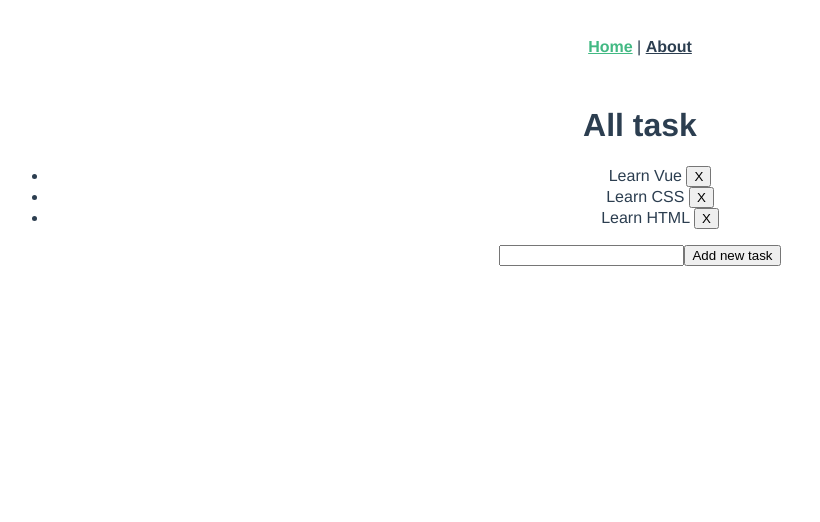
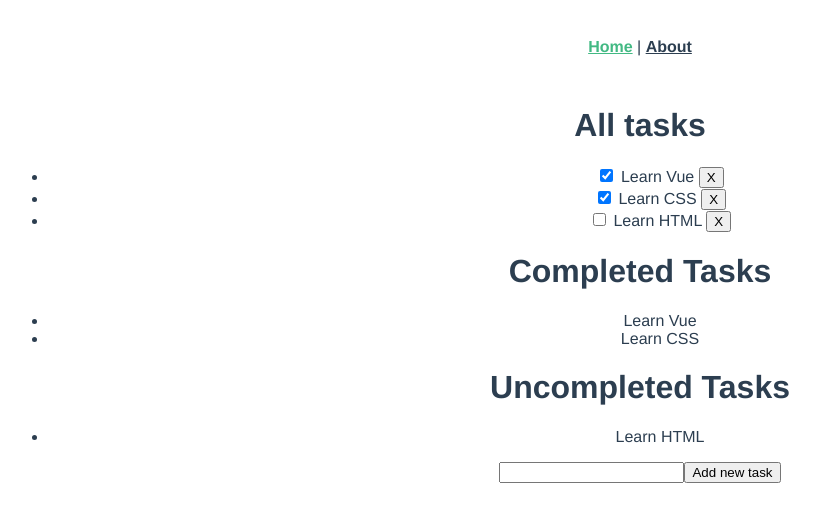
Before and after one commit to ionescu-cristina/Personal-Task-Management-, a Vue app: page / in a window 1280 px wide. Shown: the top 522 px of the page, without its empty margins (0-820 px from the left). Built offline with nearby package versions, Linux system fonts and the light colour scheme.

Commit message:
add completed and uncompleted tasks functionality

```diff
--- a/src/views/Home.vue
+++ b/src/views/Home.vue
@@ -1,9 +1,10 @@
 <template>
   <div class="home">
     <div>
-      <h1>All task</h1>
+      <h1>All tasks</h1>
       <ul>
         <li v-for="task in tasks" :key="task.id">
+          <input type="checkbox" v-model="task.completed" />
           {{ task.title }}
           <button @click="removeTask(task)">X</button>
         </li>
@@ -11,7 +12,25 @@
     </div>
 
     <div>
-      <input type="text" v-model="newTask"/>
+      <h1>Completed Tasks</h1>
+      <ul>
+        <li v-for="task in completedTasks" :key="task.id">
+          {{ task.title }}
+        </li>
+      </ul>
+    </div>
+
+    <div>
+      <h1>Uncompleted Tasks</h1>
+      <ul>
+        <li v-for="task in uncompletedTasks" :key="task.id">
+          {{ task.title }}
+        </li>
+      </ul>
+    </div>
+
+    <div>
+      <input type="text" v-model="newTask" />
       <button @click="addTask">Add new task</button>
     </div>
   </div>
@@ -26,20 +45,28 @@ export default {
     return {
       newTask: "",
       tasks: [
-        { id: id++, title: "Learn Vue", done: true },
-        { id: id++, title: "Learn CSS", done: true },
-        { id: id++, title: "Learn HTML", done: true },
+        { id: id++, title: "Learn Vue", completed: true },
+        { id: id++, title: "Learn CSS", completed: true },
+        { id: id++, title: "Learn HTML", completed: false },
       ],
     };
   },
   methods: {
     addTask() {
-      this.tasks.push({id: id++, title: this.newTask, done: false});
-      this.newTask = '';
+      this.tasks.push({ id: id++, title: this.newTask, completed: false });
+      this.newTask = "";
     },
     removeTask(task) {
-        this.tasks = this.tasks.filter((t) => t !== task);
-    }
+      this.tasks = this.tasks.filter((t) => t !== task);
+    },
+  },
+  computed: {
+    completedTasks() {
+      return this.tasks.filter((task) => task.completed);
+    },
+    uncompletedTasks() {
+      return this.tasks.filter((task) => !task.completed);
+    },
   },
 };
 </script>
```
